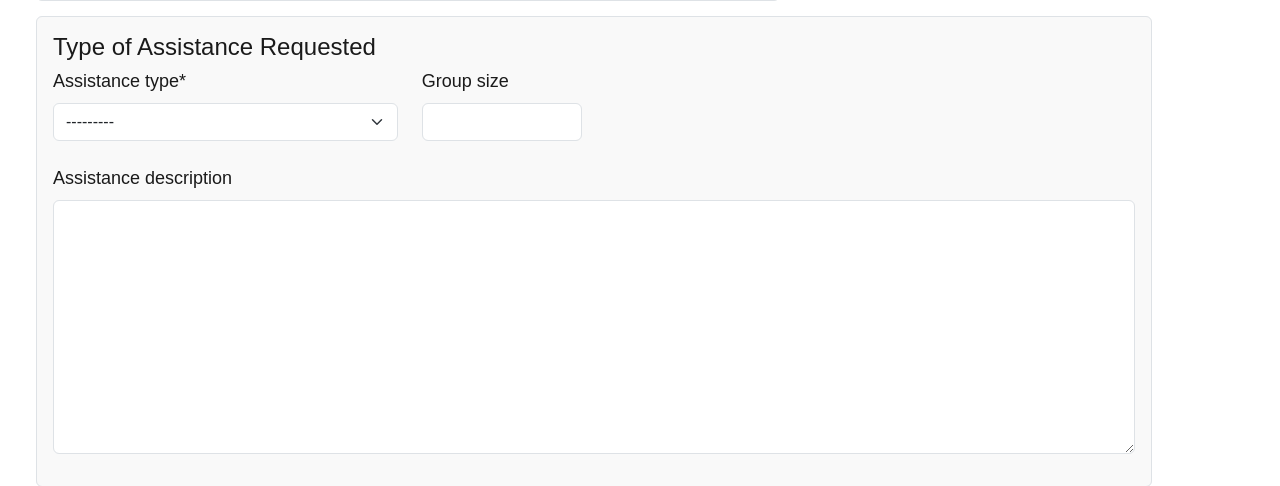
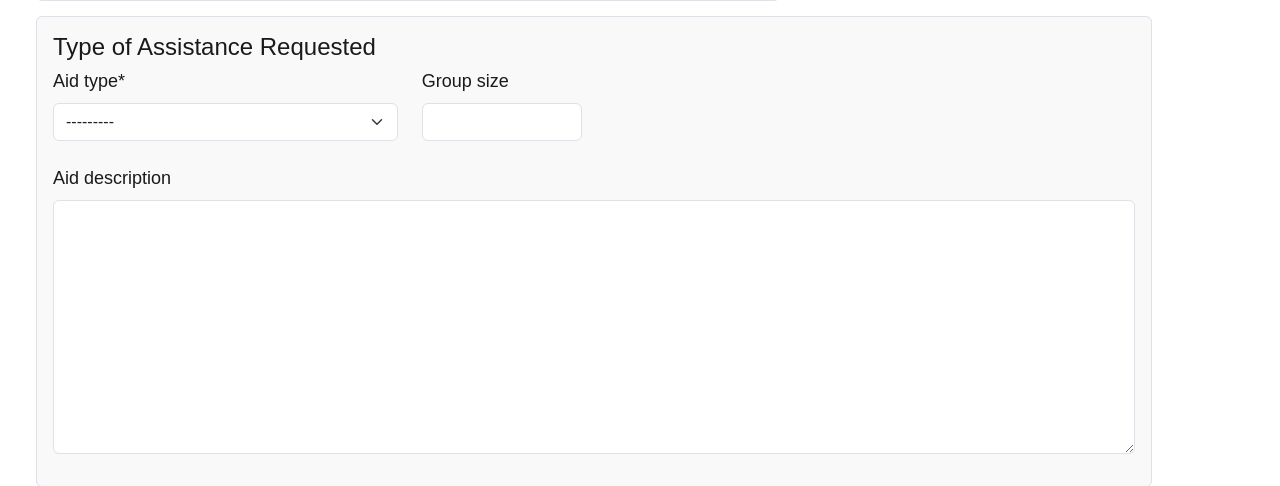
Before and after one commit to sheeriot/informs, a Django app: template informs/webapp/aidrequests/templates/aidrequests/aid_request_update.html in a window 1280 px wide. Shown: the part 1084-1570 px from the top of the page. Run offline with Django 5.2, Linux system fonts and the light colour scheme; the template is opened without the code that fills it: values that come from a table or form of the project are taken from there, others are empty; data comes from the database, SQL or seed files in the repository; parts of the project's set-up code (start-up, migrations or seed data) failed here and were passed over; some libraries are stand-ins or nearby versions.

Commit message:
many fixes from assistance to aid prefix, icons by aid_type, more.

```diff
--- a/informs/webapp/aidrequests/models.py
+++ b/informs/webapp/aidrequests/models.py
@@ -1,12 +1,13 @@
 """
 This module  for AidRequests and FieldOps
 """
-
 from django.db import models
-from .timestamped_model import TimeStampedModel
 # from django.conf import settings
+from django.core.validators import MinValueValidator, MaxValueValidator
 from django.core.exceptions import ValidationError
 from django.contrib.auth.models import User
+
+from .timestamped_model import TimeStampedModel
 from auditlog.registry import auditlog
 from informs.utils import takuid_new
 
@@ -41,12 +42,67 @@ class FieldOpNotify(TimeStampedModel):
             raise ValidationError('SMS address must be provided for sms notifications')
 
 
+class AidType(models.Model):
+    """Model to define types of aid"""
+    slug = models.SlugField(unique=True)
+    name = models.CharField(max_length=50)
+    description = models.TextField(blank=True, null=True)
+
+    ICON_CHOICES = [
+            ('marker', 'marker'),
+            ('marker-thick', 'marker-thick'),
+            ('marker-circle', 'marker-circle'),
+            ('marker-flat', 'marker-flat'),
+            ('marker-square', 'marker-square'),
+            ('marker-square-cluster', 'marker-square-cluster'),
+            ('marker-arrow', 'marker-arrow'),
+            ('marker-ball-pin', 'marker-ball-pin'),
+            ('marker-square-rounded', 'marker-square-rounded'),
+            ('marker-square-rounded-cluster', 'marker-square-rounded-cluster'),
+            ('flag', 'flag'),
+            ('flag-triangle', 'flag-triangle'),
+            ('triangle', 'triangle'),
+            ('triangle-thick', 'triangle-thick'),
+            ('triangle-arrow-up', 'triangle-arrow-up'),
+            ('triangle-arrow-left', 'triangle-arrow-left'),
+            ('hexagon', 'hexagon'),
+            ('hexagon-thick', 'hexagon-thick'),
+            ('hexagon-rounded', 'hexagon-rounded'),
+            ('hexagon-rounded-thick', 'hexagon-rounded-thick'),
+            ('pin', 'pin'),
+            ('pin-round', 'pin-round'),
+            ('rounded-square', 'rounded-square'),
+            ('rounded-square-thick', 'rounded-square-thick'),
+            ('arrow-up', 'arrow-up'),
+            ('arrow-up-thin', 'arrow-up-thin'),
+            ('car', 'car'),
+        ]
+
+    # https://learn.microsoft.com/en-us/azure/azure-maps/how-to-use-image-templates-web-sdk#list-of-image-templates
+
+    icon_name = models.CharField(max_length=30, choices=ICON_CHOICES,  default='helicopter')
+    icon_color = models.CharField(max_length=7, default='blue')  # Hex color code or name, e.g., #FF5733
+    icon_scale = models.DecimalField(max_digits=4, decimal_places=2, default=1.00, validators=[
+        MinValueValidator(0.00),
+        MaxValueValidator(10.00)
+    ])
+
+    class Meta:
+        verbose_name = 'Aid Type'
+        verbose_name_plural = 'Aid Types'
+
+    def __str__(self):
+        return self.name
+
+
 class FieldOp(TimeStampedModel):
     """Field Ops"""
     slug = models.SlugField(unique=True)
     name = models.CharField(max_length=50)
     latitude = models.DecimalField(max_digits=7, decimal_places=5)
     longitude = models.DecimalField(max_digits=8, decimal_places=5)
+
+    aid_types = models.ManyToManyField(AidType, related_name='field_ops', default=1, blank=True)
 
     created_by = models.ForeignKey(
         User, related_name='field_ops_created', on_delete=models.SET_NULL, null=True, blank=True
@@ -77,10 +133,10 @@ class AidRequest(TimeStampedModel):
     requestor_phone = models.CharField(blank=True, max_length=12)  # Format: 555-555-5555
 
     # 2. Contact details for party needing assistance
-    assistance_first_name = models.CharField(max_length=20, blank=True)
-    assistance_last_name = models.CharField(max_length=30, blank=True)
-    assistance_email = models.EmailField(blank=True)
-    assistance_phone = models.CharField(max_length=12, blank=True)
+    aid_first_name = models.CharField(max_length=20, blank=True)
+    aid_last_name = models.CharField(max_length=30, blank=True)
+    aid_email = models.EmailField(blank=True)
+    aid_phone = models.CharField(max_length=12, blank=True)
 
     # 3. Location of assistance request
     street_address = models.CharField(max_length=50)
@@ -90,14 +146,17 @@ class AidRequest(TimeStampedModel):
     country = models.CharField(max_length=30, blank=True)
 
     # 4. Type of assistance requested
-    ASSISTANCE_CHOICES = [
-        ('evacuation', 'Evacuation'),
-        ('re_supply', 'Re-supply'),
-        ('welfare_check', 'Welfare check'),
-        ('other', 'Other'),
-    ]
-    assistance_type = models.CharField(max_length=20, choices=ASSISTANCE_CHOICES)
-    assistance_description = models.TextField(blank=True, null=True)
+    # ASSISTANCE_CHOICES = [
+    #     ('evacuation', 'Evacuation'),
+    #     ('re_supply', 'Re-supply'),
+    #     ('welfare_check', 'Welfare check'),
+    #     ('other', 'Other'),
+    # ]
+    # 4. Type of assistance requested
+    aid_type = models.ForeignKey(AidType, on_delete=models.CASCADE)
+    aid_description = models.TextField(blank=True, null=True)
+    # assistance_type = models.CharField(max_length=20, choices=ASSISTANCE_CHOICES)
+    # assistance_description = models.TextField(blank=True, null=True)
 
     # 5. Group size
     group_size = models.PositiveIntegerField(blank=True, null=True)
@@ -180,7 +239,7 @@ class AidRequest(TimeStampedModel):
 
     def __str__(self):
         return f"""AidRequest-{self.pk}: {self.requestor_first_name} {self.requestor_last_name}
-               - {self.assistance_type}"""
+               - {self.aid_type}"""
 
 
 class AidLocation(TimeStampedModel):
--- a/informs/webapp/aidrequests/templates/aidrequests/aid_request_list.html
+++ b/informs/webapp/aidrequests/templates/aidrequests/aid_request_list.html
@@ -17,7 +17,7 @@
             <thead>
                     <th scope="col">ID</th>
                     <th><button type="submit"><i class="bi button-outline-success bi-funnel-fill text-success"></i></button></th>
-                    <th scope="col"><label for="assistance_type-filter">Type</label>{{ filter.form.assistance_type }}</th>
+                    <th scope="col"><label for="aid_type-filter">Type</label>{{ filter.form.aid_type }}</th>
                     <th scope="col">
                         <label for="priority-filter">Priority</label>
                         {{ filter.form.priority }}
@@ -57,7 +57,7 @@
                 <td>
                     <input type="checkbox" name="selected_requests" value="{{ aid_request.pk }}">
                 </td>
-                <td>{{ aid_request.assistance_type }}</td>
+                <td>{{ aid_request.aid_type }}</td>
                 <td>{{ aid_request.priority }}</td>
                 <td>{{ aid_request.status }}</td>
                 <td>{{ aid_request.requestor_first_name }} {{ aid_request.requestor_last_name }}</td>
--- a/informs/webapp/aidrequests/views/aid_request_forms.py
+++ b/informs/webapp/aidrequests/views/aid_request_forms.py
@@ -1,10 +1,13 @@
 from django import forms
 from django.contrib import admin
+from django.shortcuts import get_object_or_404
+from django.urls import reverse
+from django.utils.html import format_html
+
 from crispy_forms.helper import FormHelper
 from crispy_forms.layout import Layout, Fieldset, Field, Submit, Row, Column, Div, Hidden
-from django.urls import reverse
 
-from ..models import AidRequest, AidRequestLog
+from ..models import FieldOp, AidRequest, AidRequestLog
 
 # from icecream import ic
 
@@ -21,17 +24,17 @@ class AidRequestCreateForm(forms.ModelForm):
             'requestor_last_name',
             'requestor_email',
             'requestor_phone',
-            'assistance_first_name',
-            'assistance_last_name',
-            'assistance_email',
-            'assistance_phone',
+            'aid_first_name',
+            'aid_last_name',
+            'aid_email',
+            'aid_phone',
             'street_address',
             'city',
             'state',
             'zip_code',
             'country',
-            'assistance_type',
-            'assistance_description',
+            'aid_type',
+            'aid_description',
             'group_size',
             'contact_methods',
             'medical_needs',
@@ -42,7 +45,7 @@ class AidRequestCreateForm(forms.ModelForm):
 
     different_contact = forms.BooleanField(
         required=False,
-        label="Add a different contact person",
+        label="Add a different AID contact",
         widget=forms.CheckboxInput(attrs={"onclick": "differentContact()"})
     )
 
@@ -50,6 +53,13 @@ class AidRequestCreateForm(forms.ModelForm):
         super(AidRequestCreateForm, self).__init__(*args, **kwargs)
         self.helper = FormHelper()
         self.helper.form_method = 'post'
+
+        field_op = get_object_or_404(FieldOp, id=kwargs['initial']['field_op'])
+        # ic(field_op)
+
+        # ic(field_op.aid_types.all())
+        self.fields['aid_type'].choices = [(aid_type.id, aid_type.name) for aid_type in field_op.aid_types.all()]
+
         self.fields['contact_methods'].widget.attrs['rows'] = 4
         self.fields['medical_needs'].widget.attrs['rows'] = 4
         self.fields['supplies_needed'].widget.attrs['rows'] = 4
@@ -75,12 +85,12 @@ class AidRequestCreateForm(forms.ModelForm):
                 Fieldset(
                     'Contact Details for Party Needing Assistance (if different)',
                     Row(
-                        Column('assistance_first_name', css_class='col-md-6 mb-2'),
-                        Column('assistance_last_name', css_class='col-md-6 mb-2'),
+                        Column('aid_first_name', css_class='col-md-6 mb-2'),
+                        Column('aid_last_name', css_class='col-md-6 mb-2'),
                     ),
                     Row(
-                        Column('assistance_phone', css_class='col-md-6 mb-2'),
-                        Column('assistance_email', css_class='col-md-6 mb-2'),
+                        Column('aid_phone', css_class='col-md-6 mb-2'),
+                        Column('aid_email', css_class='col-md-6 mb-2'),
                     ),
                     css_class="fieldset-box p-3 border rounded"
                 ),
@@ -97,10 +107,10 @@ class AidRequestCreateForm(forms.ModelForm):
             Fieldset(
                 'Type of Assistance Requested',
                 Row(
-                    Column('assistance_type', css_class='col-md-4 mb-2'),
+                    Column('aid_type', css_class='col-md-4 mb-2'),
                     Column('group_size', css_class='col-md-2 mb-2'),
                 ),
-                'assistance_description',
+                'aid_description',
                 css_class="fieldset-box p-3 border rounded"
             ),
             Fieldset(
@@ -139,17 +149,17 @@ class AidRequestUpdateForm(forms.ModelForm):
             'requestor_last_name',
             'requestor_email',
             'requestor_phone',
-            'assistance_first_name',
-            'assistance_last_name',
-            'assistance_email',
-            'assistance_phone',
+            'aid_first_name',
+            'aid_last_name',
+            'aid_email',
+            'aid_phone',
             'street_address',
             'city',
             'state',
             'zip_code',
             'country',
-            'assistance_type',
-            'assistance_description',
+            'aid_type',
+            'aid_description',
             'group_size',
             'contact_methods',
             'medical_needs',
@@ -201,12 +211,12 @@ class AidRequestUpdateForm(forms.ModelForm):
                 Fieldset(
                     'Contact Details for Party Needing Assistance (if different)',
                     Row(
-                        Column('assistance_first_name', css_class='col-md-6 mb-2'),
-                        Column('assistance_last_name', css_class='col-md-6 mb-2'),
+                        Column('aid_first_name', css_class='col-md-6 mb-2'),
+                        Column('aid_last_name', css_class='col-md-6 mb-2'),
                     ),
                     Row(
-                        Column('assistance_phone', css_class='col-md-6 mb-2'),
-                        Column('assistance_email', css_class='col-md-6 mb-2'),
+                        Column('aid_phone', css_class='col-md-6 mb-2'),
+                        Column('aid_email', css_class='col-md-6 mb-2'),
                     ),
                     css_class="fieldset-box p-3 border rounded"
                 ),
@@ -223,10 +233,10 @@ class AidRequestUpdateForm(forms.ModelForm):
             Fieldset(
                 'Type of Assistance Requested',
                 Row(
-                    Column('assistance_type', css_class='col-md-4 mb-2'),
+                    Column('aid_type', css_class='col-md-4 mb-2'),
                     Column('group_size', css_class='col-md-2 mb-2'),
                 ),
-                'assistance_description',
+                'aid_description',
                 css_class="fieldset-box p-3 border rounded"
             ),
             Fieldset(
@@ -288,5 +298,13 @@ class AidRequestLogForm(forms.ModelForm):
 class AidRequestInline(admin.TabularInline):
     model = AidRequest
     extra = 0
-    readonly_fields = ('requestor_first_name', 'requestor_last_name', 'street_address')
-    fields = ('status', 'priority', 'requestor_first_name', 'requestor_last_name', 'street_address')
+    readonly_fields = ('pk', 'requestor_first_name', 'requestor_last_name', 'street_address')
+    fields = ('pk', 'status', 'priority', 'requestor_first_name', 'requestor_last_name', 'street_address')
+
+    def pk(self, obj):
+        """Display the primary key of the related object."""
+
+        url = reverse("admin:aidrequests_aidrequest_change", args=(obj.pk,))
+        # return format_html(f'<a href="{ url }">{ obj.pk }</a>', url)
+        # return obj.pk
+        return format_html('<a href="{}">{}</a>', url, obj.pk)
--- a/informs/webapp/aidrequests/views/aid_request_list.py
+++ b/informs/webapp/aidrequests/views/aid_request_list.py
@@ -25,7 +25,7 @@ class AidRequestFilter(django_filters.FilterSet):
 
     class Meta:
         model = AidRequest
-        fields = ['assistance_type', 'status', 'priority', 'ordering']
+        fields = ['aid_type', 'status', 'priority', 'ordering']
 
 
 # Filter View for AidRequests
@@ -59,7 +59,7 @@ class AidRequestListView(LoginRequiredMixin, PermissionRequiredMixin, FilterView
                     ).kilometers
                 aid_location = {
                     'pk': aid_request.pk,
-                    'aid_type': aid_request.assistance_type,
+                    'aid_type': aid_request.aid_type.slug,
                     'latitude': float(aid_request.location.latitude),
                     'longitude': float(aid_request.location.longitude),
                     'address': (
@@ -70,6 +70,7 @@ class AidRequestListView(LoginRequiredMixin, PermissionRequiredMixin, FilterView
                     'requester_name': f"{aid_request.requestor_first_name} {aid_request.requestor_last_name}"
                 }
                 aid_locations.append(aid_location)
+        # ic(aid_locations)
         context['aid_locations'] = aid_locations
         if aid_locations:
             min_lat = min(aid_location['latitude'] for aid_location in aid_locations)
--- a/informs/webapp/aidrequests/views/field_op.py
+++ b/informs/webapp/aidrequests/views/field_op.py
@@ -1,8 +1,8 @@
 from django.conf import settings
 from django.contrib.auth.mixins import LoginRequiredMixin, PermissionRequiredMixin
 from django.urls import reverse_lazy
-from django.db.models import Count
-from django.views.generic import ListView, DetailView, CreateView, UpdateView
+# from django.db.models import Count
+from django.views.generic import DetailView, CreateView, UpdateView
 
 from ..models import FieldOp
 from .forms import FieldOpForm
```
Also changed, not shown: informs/webapp/aidrequests/admin.py (+19 -8 lines), informs/webapp/aidrequests/email_creator.py (+15 -15 lines), informs/webapp/aidrequests/templates/aidrequests/aid_request_confirm_delete.html (+6 -6 lines), informs/webapp/aidrequests/templates/aidrequests/aid_request_detail.html (+5 -5 lines), informs/webapp/aidrequests/views/aid_location_forms.py (+11 -2 lines), informs/webapp/aidrequests/views/export_csv.py (+6 -6 lines), informs/webapp/aidrequests/migrations/0002_aidtype_and_more.py (added), informs/webapp/aidrequests/migrations/0003_alter_aidtype_options.py (added), informs/webapp/aidrequests/migrations/0004_aidtype_icon_color_aidtype_icon_name_and_more.py (added), informs/webapp/aidrequests/migrations/0005_alter_aidtype_icon_name.py (added).
